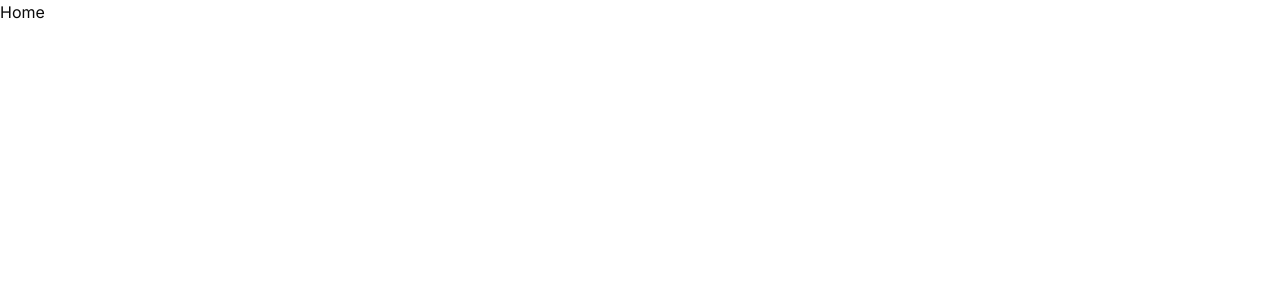
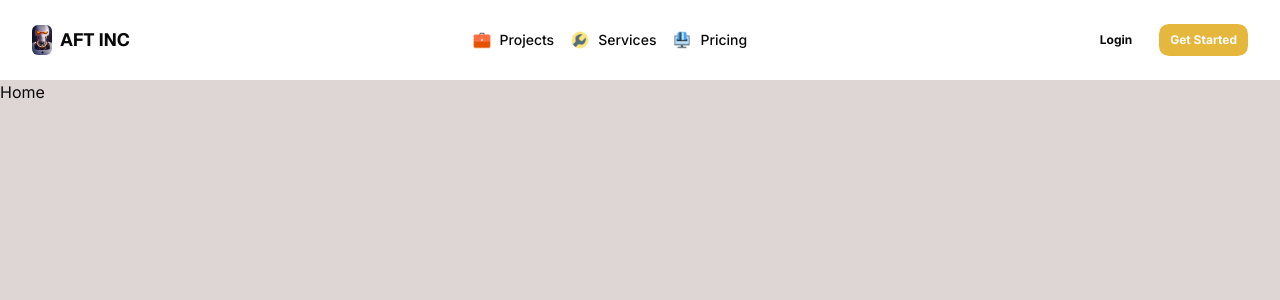
Before and after one commit to AaronFrancis05/AFT-INC, a Next.js app: page / in a window 1280 px wide. Shown: the top 300 px of the page. Built offline with nearby package versions, Linux system fonts and the light colour scheme.

Commit message:
Navigation setup

```diff
--- a/app/page.tsx
+++ b/app/page.tsx
@@ -1,8 +1,10 @@
 import Image from "next/image";
+import Nav from'@/components/nav/nav'
 
 export default function Home() {
   return (
-    <main>
+    <main className={"min-h-screen bg-[#DED5D5] "}>
+        <Nav />
         <h1> Home</h1>
     </main>
   );
--- /dev/null
+++ b/app/pricing/page.tsx
@@ -0,0 +1,9 @@
+import React from 'react'
+
+const Page = () => {
+    return (
+        <div>Pricing
+        </div>
+    )
+}
+export default Page
--- /dev/null
+++ b/app/projects/page.tsx
@@ -0,0 +1,8 @@
+import React from 'react'
+
+const Page = () => {
+    return (
+        <div>Projects</div>
+    )
+}
+export default Page
--- /dev/null
+++ b/app/services/page.tsx
@@ -0,0 +1,8 @@
+import React from 'react'
+
+const Page = () => {
+    return (
+        <div>Services</div>
+    )
+}
+export default Page
--- /dev/null
+++ b/components/nav/nav.tsx
@@ -0,0 +1,86 @@
+"use client"
+import Image from 'next/image'
+import { NAV_ITEMS } from '@/lib/constant'
+import Link from 'next/link'
+import { Button } from '@/components/ui/button'
+import {
+    Sheet,
+    SheetContent,
+    SheetHeader,
+    SheetTitle,
+    SheetTrigger,
+} from "@/components/ui/sheet"
+import { Menu } from "lucide-react"
+
+const Nav = () => {
+    return (
+        <>
+        {/*    DESKTOP NAV*/}
+        <div className={"py-6 bg-white border-black hidden md:flex gap-4 items-center justify-between px-8 "}>
+            <div className={"flex gap-2 cursor-pointer items-center"}>
+                <Image className={"rounded-sm"} src={"/assets/hero/robot.jpg"} alt={"Logo"} width={20} height={20} />
+                <h4 className={"font-bold font-sans text-lg"}>AFT INC</h4>
+            </div>
+
+            <div className={"flex gap-4 items-center"}>
+                {NAV_ITEMS.map((item) => (
+                    <Link key={item.label} href={item.path} className="flex items-center gap-2 hover:text-blue-600 transition-colors">
+                        <Image src={item.icon} alt={item.label} width={20} height={20} />
+                        <span className="text-sm font-medium">{item.label}</span>
+                    </Link>
+                ))}
+            </div>
+
+            <div className={"flex gap-4 items-center cursor-pointer"}>
+                <Link href="/auth/sign-in">
+                    <Button variant="ghost" className={"cursor-pointer rounded-lg font-bold"}>Login</Button>
+                </Link>
+                <Link className={"bg-[#E5B83D] rounded-lg overflow-hidden cursor-pointer hover:opacity-70"} href="/auth/sign-up">
+                    <Button className={"bg-[#E5B83D] cursor-pointer font-bold  "} >Get Started</Button>
+                </Link>
+            </div>
+        </div>
+         {/*   MOBILE NAV*/}
+         <div className={"flex md:hidden py-4 px-6 justify-between items-center bg-white border-b"}>
+             <div className={"flex gap-2 cursor-pointer items-center"}>
+                 <Image className={"rounded-sm"} src={"/assets/hero/robot.jpg"} alt={"Logo"} width={20} height={20} />
+                 <h4 className={"font-bold font-sans text-lg"}>AFT INC</h4>
+             </div>
+
+             <Sheet>
+                 <SheetTrigger asChild>
+                     <Button variant="ghost" size="icon">
+                         <Menu className="h-6 w-6" />
+                     </Button>
+                 </SheetTrigger>
+                 <SheetContent side="right" className="w-[300px] sm:w-[400px]">
+                     <SheetHeader>
+                         <SheetTitle className="text-left"><div className={"flex gap-2 cursor-pointer items-center"}>
+                             <Image className={"rounded-sm"} src={"/assets/hero/robot.jpg"} alt={"Logo"} width={20} height={20} />
+                             <h4 className={"font-bold font-sans text-lg"}>AFT INC</h4>
+                         </div></SheetTitle>
+                     </SheetHeader>
+                     <div className="flex flex-col items-center gap-6 mt-8">
+                         {NAV_ITEMS.map((item) => (
+                             <Link key={item.label} href={item.path} className="flex items-center gap-4 hover:text-blue-600 transition-colors">
+                                 <Image src={item.icon} alt={item.label} width={24} height={24} />
+                                 <span className="text-lg font-medium">{item.label}</span>
+                             </Link>
+                         ))}
+                         <hr className="my-2" />
+                         <div className="flex flex-col gap-4 w-3/4">
+                             <Link href="/auth/sign-in" className="w-full ">
+                                 <Button variant="outline" className="w-full cursor-pointer justify-center rounded-lg font-bold">Login</Button>
+                             </Link>
+                             <Link href="/auth/sign-up" className="w-full ">
+                                 <Button className="w-full justify-center cursor-pointer bg-[#E5B83D] hover:bg-[#E5B83D]/90 text-black font-bold rounded-lg">Get Started</Button>
+                             </Link>
+                         </div>
+                     </div>
+                 </SheetContent>
+             </Sheet>
+         </div>
+        </>
+    )
+}
+export default Nav
--- /dev/null
+++ b/lib/constant.ts
@@ -0,0 +1,17 @@
+export const NAV_ITEMS = [
+  {
+    label: "Projects",
+    icon: "/assets/icons/icons8-briefcase-50.png",
+    path: "/projects",
+  },
+  {
+    label: "Services",
+    icon: "/assets/icons/icons8-job-50.png",
+    path: "/services",
+  },
+  {
+    label: "Pricing",
+    icon: "/assets/icons/icons8-online-payment-with-a-credit-card-50.png",
+    path: "/pricing",
+  },
+];
```
